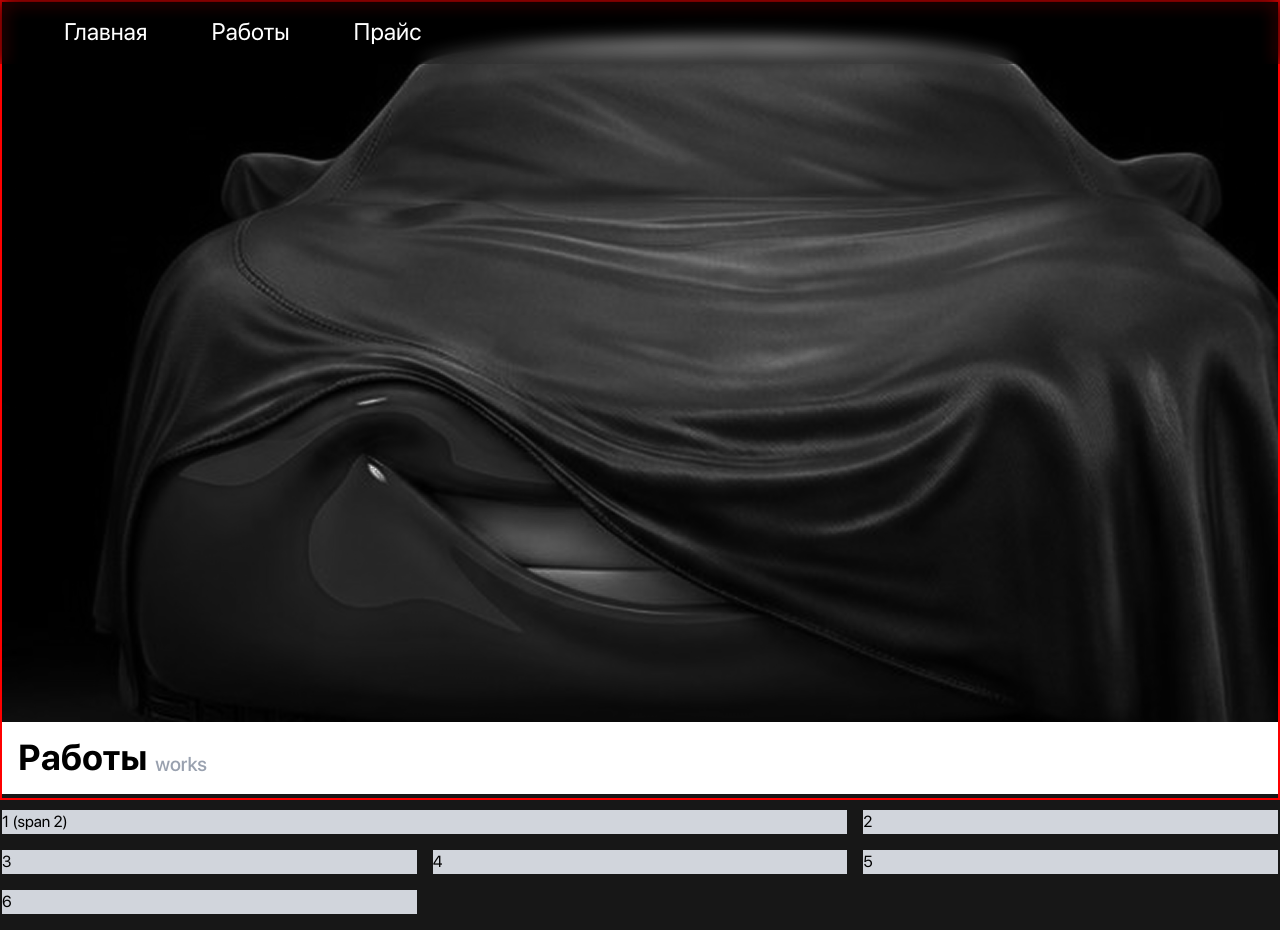
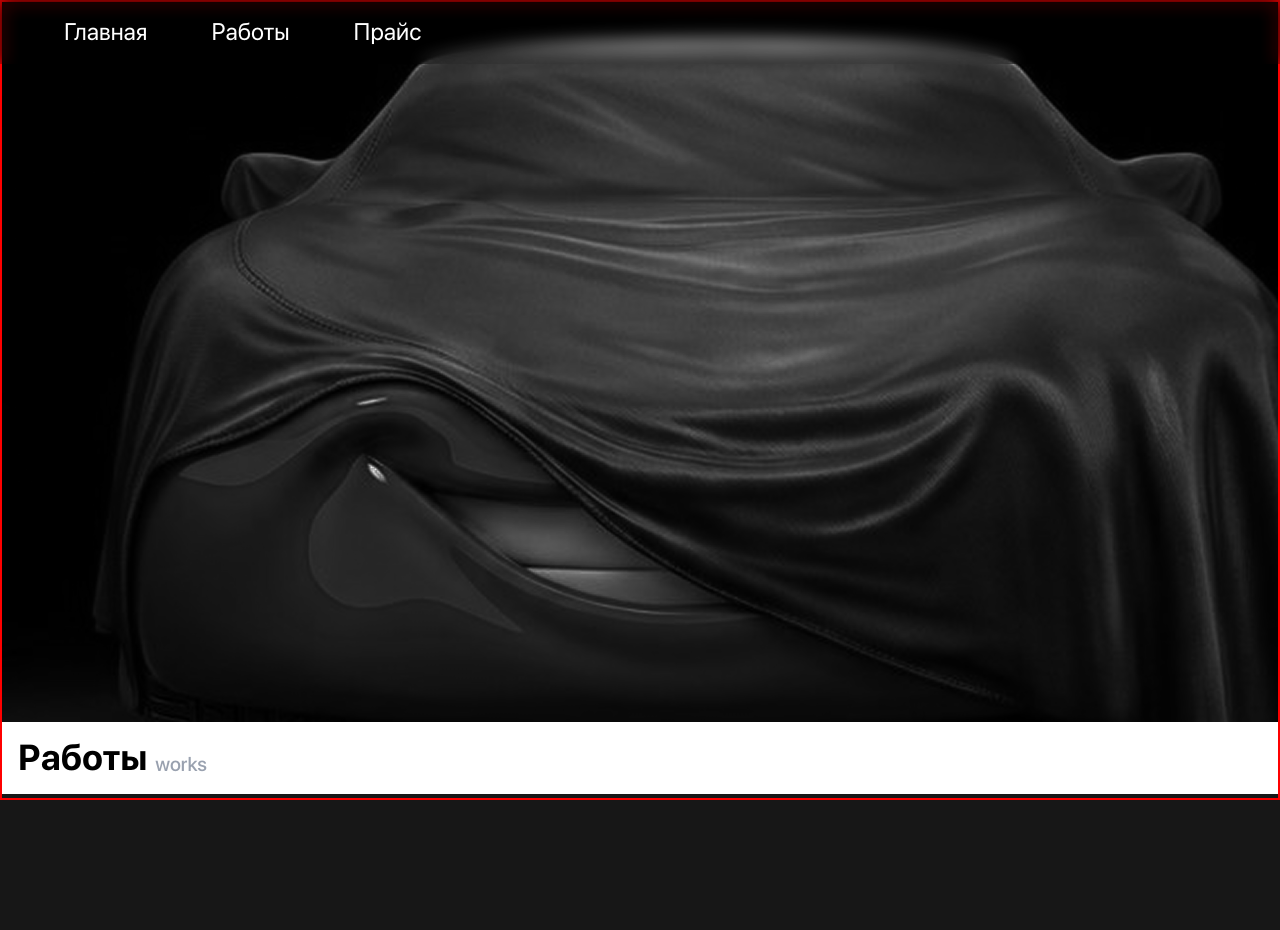
Before and after one commit to bakko7821/portfolio_bakko28, a React (Vite) app: page / in a window 1280 px wide. After the commit the page ends 826 px from the top, so only its background shows below. Built offline with nearby package versions, Linux system fonts and the light colour scheme.

Commit message:
feat: add worksCard logic

```diff
--- /dev/null
+++ b/src/components/WorkCard.tsx
@@ -0,0 +1,14 @@
+export interface WorkCard {
+  id: number;
+  name: string;
+  description: string;
+  link: string;
+  images: [{ id: number; imagePath: string }];
+}
+
+interface WorkCardProps {
+  card: WorkCard;
+}
+export const WorkCard = ({ card }: WorkCardProps) => {
+  return <article key={card.id}></article>;
+};
--- a/src/sections/Works.tsx
+++ b/src/sections/Works.tsx
@@ -1,17 +1,27 @@
 import { SectionHeader } from "../components/SectionHeader";
+import { WorkCard } from "../components/WorkCard";
+import { WorkCardsArray } from "../utils/workCardsArray";
 
 export const Works = () => {
+  const [first, ...rest]: WorkCard[] = WorkCardsArray;
+
   return (
     <section id="works" className="flex flex-col gap-0">
       <SectionHeader title="Работы" secondTitle="works" />
-      <div className="py-4 grid grid-cols-3 gap-4 w-full">
-        <div className="col-span-2 bg-gray-300">1 (span 2)</div>
-        <div className="bg-gray-300">2</div>
-        <div className="bg-gray-300">3</div>
-        <div className="bg-gray-300">4</div>
-        <div className="bg-gray-300">5</div>
-        <div className="bg-gray-300">6</div>
-      </div>
+
+      <ul className="py-4 grid grid-cols-3 gap-4 w-full">
+        {first && (
+          <li className="col-span-2">
+            <WorkCard card={first} />
+          </li>
+        )}
+
+        {rest.map((card: WorkCard) => (
+          <li key={card.id}>
+            <WorkCard card={card} />
+          </li>
+        ))}
+      </ul>
     </section>
   );
 };
--- /dev/null
+++ b/src/utils/workCardsArray.ts
@@ -0,0 +1 @@
+export const WorkCardsArray = [];
```
